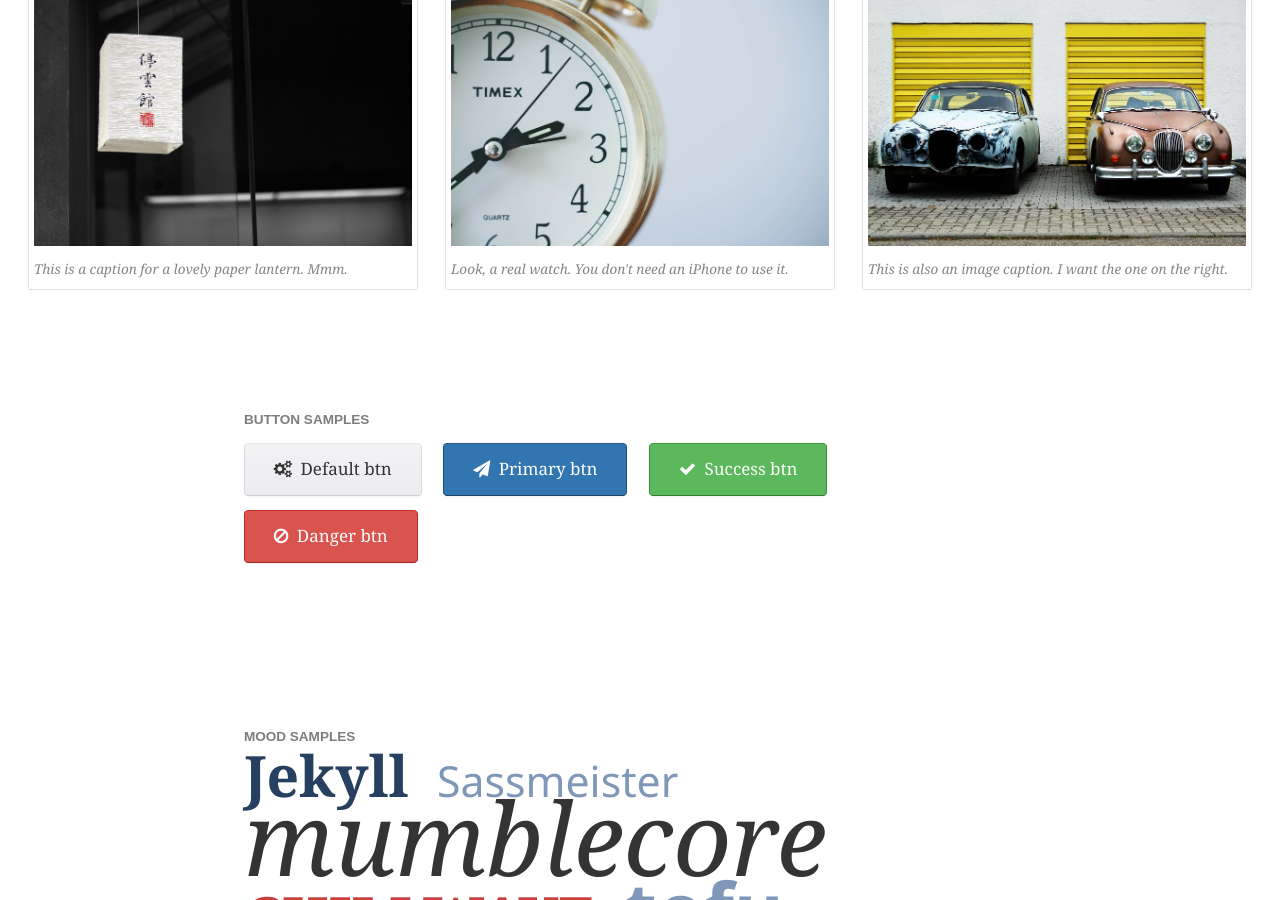
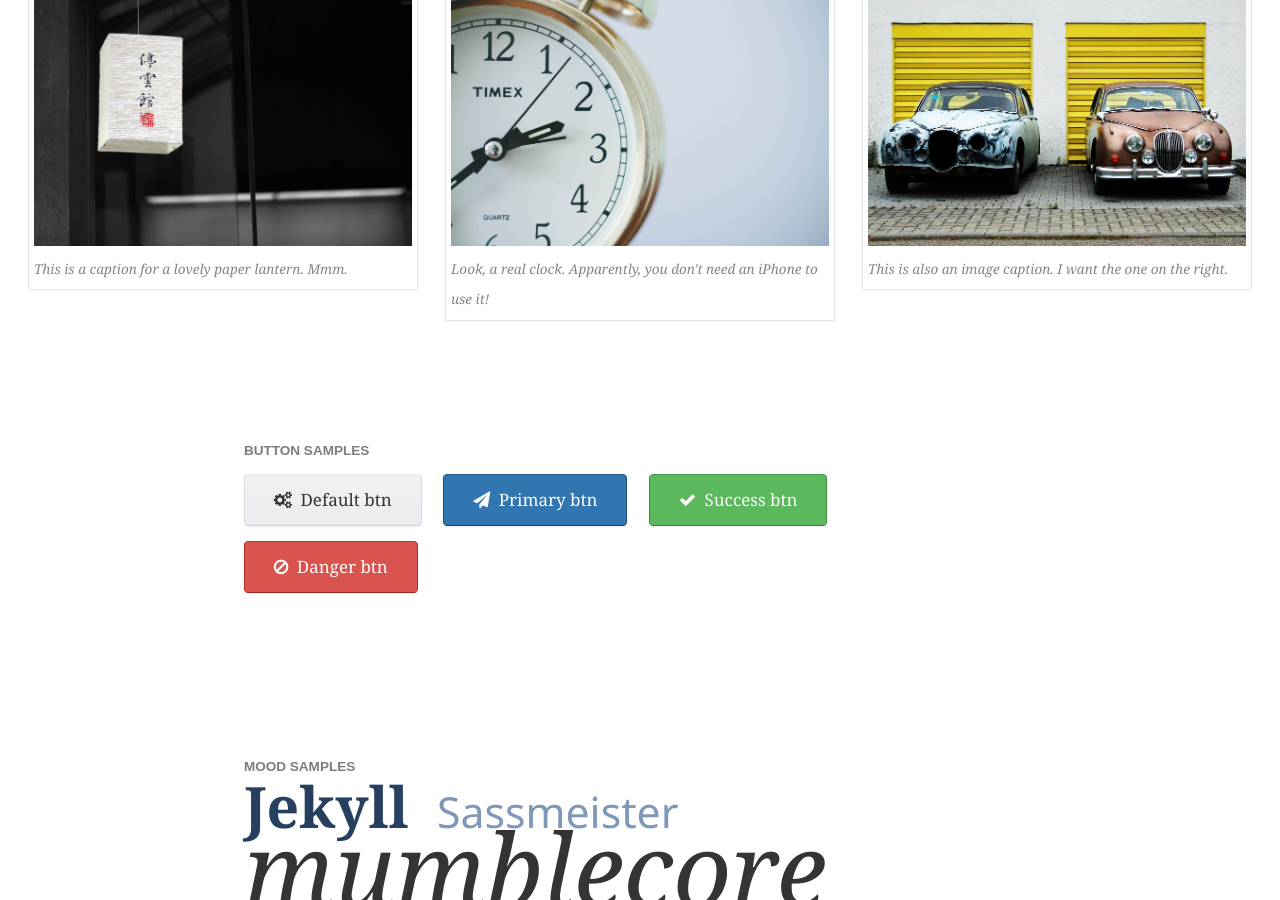
Before and after one commit to nternetinspired/jekyll-design, a Jekyll site: the page built from _posts/2014-09-15-element-collage-1.html, in a window 1280 px wide and 900 px high, scrolled down 3053 px. Built offline with Jekyll 4.4.1, drawn with Linux system fonts in a browser that asks for light colours.

Commit message:
It's a clock, not a fkin watch!

```diff
--- a/_config.yml
+++ b/_config.yml
@@ -30,7 +30,7 @@ client:
   sample-image-2: /img/lantern.jpg
   sample-image-2-caption: This is a caption for a lovely paper lantern. Mmm.
   sample-image-3: /img/timex.jpg
-  sample-image-3-caption: Look, a real watch. You don't need an iPhone to use it.
+  sample-image-3-caption: Look, a real clock. Apparently, you don't need an iPhone to use it!
   sample-image-4: /img/potential.jpg
   sample-image-4-caption: This is also an image caption. I want the one on the right.
   sample-p-1: Carles chambray quinoa shabby chic tattooed High Life, literally tofu. This sample paragraph has <strong>strong parts</strong> and <em>emphasized parts</em>. Readymade vinyl food truck, mlkshk messenger bag slow-carb plaid Shoreditch Schlitz.
```
